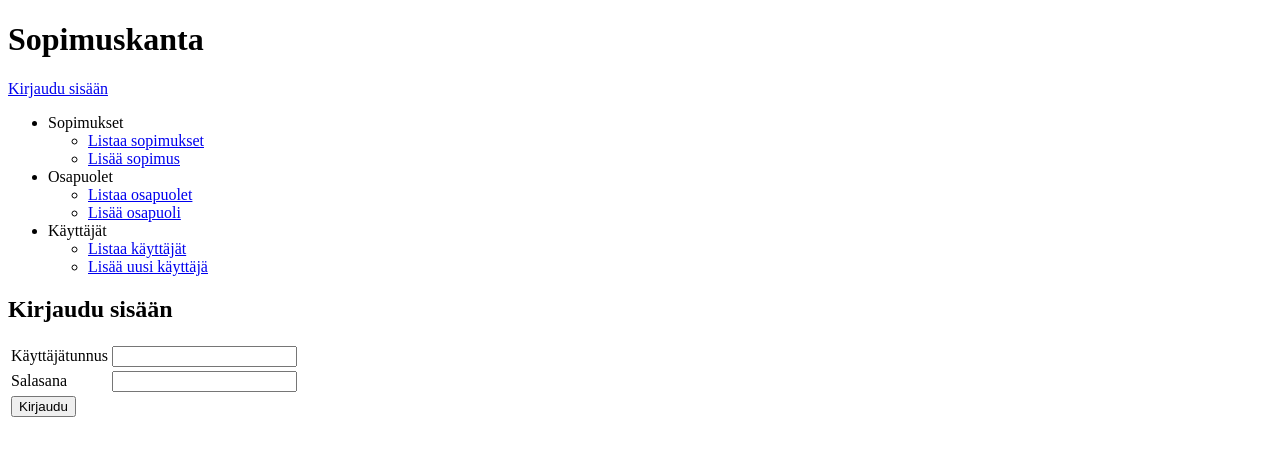
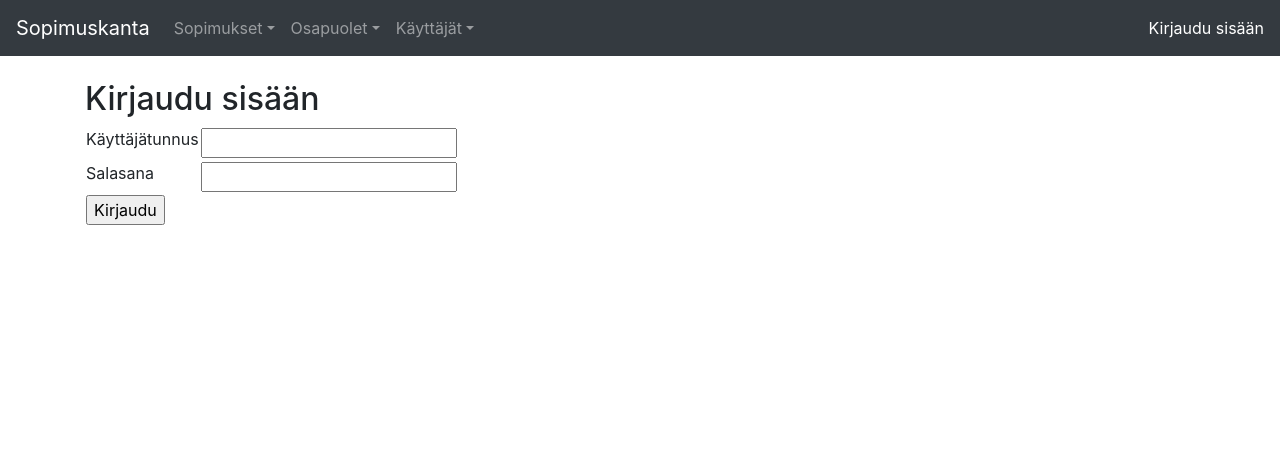
Before and after one commit to teemuoksanen/tsoha-sopimuskanta, a Flask app: page /auth/login in a window 1280 px wide. Shown: the top 456 px of the page. Run offline with Flask 2, Linux system fonts and the light colour scheme; some libraries are stand-ins or nearby versions.

Commit message:
Boostrapin käyttöönotto

```diff
--- a/application/templates/auth/loginform.html
+++ b/application/templates/auth/loginform.html
@@ -2,7 +2,9 @@
 
 {% block body %}
 <h2>Kirjaudu sisään</h2>
-{{ error }}
+{% if error %}
+<div class="alert alert-danger" role="alert">{{ error }}</div>
+{% endif %}
 <form method="POST" action="{{ url_for('auth_login') }}">
   <table>
     <tr>
--- a/application/templates/index.html
+++ b/application/templates/index.html
@@ -1,6 +1,7 @@
 {% extends "layout.html" %}
 
 {% block body %}
+  <h2>Sopimuskanta</h2>
   <p>
     Tervetuloa käyttämään sopimuskantaa!
   </p>
--- a/application/templates/layout.html
+++ b/application/templates/layout.html
@@ -1,48 +1,66 @@
 <!DOCTYPE html>
-<html>
+<html lang="fi">
 
   <head>
     <meta charset="utf-8">
+    <meta name="viewport" content="width=device-width, initial-scale=1, shrink-to-fit=no">
     <title>Sopimuskanta</title>
+    <link rel="stylesheet" href="https://stackpath.bootstrapcdn.com/bootstrap/4.1.3/css/bootstrap.min.css" integrity="sha384-MCw98/SFnGE8fJT3GXwEOngsV7Zt27NXFoaoApmYm81iuXoPkFOJwJ8ERdknLPMO" crossorigin="anonymous">
   </head>
 
   <body>
 
-    <h1>Sopimuskanta</h1>
+    <nav class="navbar navbar-expand-md navbar-dark bg-dark mb-4">
+      <a class="navbar-brand" href="/">Sopimuskanta</a>
+      <button class="navbar-toggler" type="button" data-toggle="collapse" data-target="#navbarsCollapse" aria-controls="navbarsCollapse" aria-expanded="false" aria-label="Toggle navigation">
+        <span class="navbar-toggler-icon"></span>
+      </button>
 
+      <div class="collapse navbar-collapse" id="navbarsCollapse">
+        <ul class="navbar-nav mr-auto">
+          <li class="nav-item dropdown">
+            <a class="nav-link dropdown-toggle" href="{{ url_for('contracts_index') }}" id="dropdown01" data-toggle="dropdown" aria-haspopup="true" aria-expanded="false">Sopimukset</a>
+            <div class="dropdown-menu" aria-labelledby="dropdown01">
+              <a class="dropdown-item" href="{{ url_for('contracts_index') }}">Listaa sopimukset</a>
+              <a class="dropdown-item" href="{{ url_for('contracts_form') }}">Lisää uusi sopimus</a>
+            </div>
+          </li>
+          <li class="nav-item dropdown">
+            <a class="nav-link dropdown-toggle" href="{{ url_for('parties_index') }}" id="dropdown01" data-toggle="dropdown" aria-haspopup="true" aria-expanded="false">Osapuolet</a>
+            <div class="dropdown-menu" aria-labelledby="dropdown01">
+              <a class="dropdown-item" href="{{ url_for('parties_index') }}">Listaa osapuolet</a>
+              <a class="dropdown-item" href="{{ url_for('parties_form') }}">Lisää uusi osapuoli</a>
+            </div>
+          </li>
+          <li class="nav-item dropdown">
+            <a class="nav-link dropdown-toggle" href="{{ url_for('users_index') }}" id="dropdown01" data-toggle="dropdown" aria-haspopup="true" aria-expanded="false">Käyttäjät</a>
+            <div class="dropdown-menu" aria-labelledby="dropdown01">
+              <a class="dropdown-item" href="{{ url_for('users_index') }}">Listaa käyttäjät</a>
+              <a class="dropdown-item" href="{{ url_for('users_form') }}">Lisää uusi käyttäjä</a>
+            </div>
+          </li>
+        </ul>
+        <span class="navbar-text">
           {% if current_user.is_authenticated %}
-      <p>
-	      Käyttäjä: {{ current_user.name }} (<a href="{{ url_for('auth_logout') }}">Kirjaudu ulos</a>)
-      </p>
+          Käyttäjä: {{ current_user.name }} - <a href="{{ url_for('auth_logout') }}">Kirjaudu ulos</a>
           {% else %}
-      <p>
           <a href="{{ url_for('auth_login') }}">Kirjaudu sisään</a>
-      </p>
           {% endif %}
+        </span>
+      </div>
+    </nav>
 
-    <ul>
-      <li>Sopimukset</li>
-      <ul>
-        <li><a href="{{ url_for('contracts_index') }}">Listaa sopimukset</a></li>
-        <li><a href="{{ url_for('contracts_form') }}">Lisää sopimus</a></li>
-      </ul>
-      <li>Osapuolet</li>
-      <ul>
-        <li><a href="{{ url_for('parties_index') }}">Listaa osapuolet</a></li>
-        <li><a href="{{ url_for('parties_form') }}">Lisää osapuoli</a></li>
-      </ul>
-      <li>Käyttäjät</li>
-      <ul>
-        <li><a href="{{ url_for('users_index') }}">Listaa käyttäjät</a></li>
-        <li><a href="{{ url_for('users_form') }}">Lisää uusi käyttäjä</a></li>
-      </ul>
-    </ul>
-
+    <main role="main" class="container">
       {% block body %}
       <p>
         Sisältö.
       </p>
       {% endblock %}
+    </main>
+
+    <script src="https://code.jquery.com/jquery-3.3.1.slim.min.js" integrity="sha384-q8i/X+965DzO0rT7abK41JStQIAqVgRVzpbzo5smXKp4YfRvH+8abtTE1Pi6jizo" crossorigin="anonymous"></script>
+    <script src="https://cdnjs.cloudflare.com/ajax/libs/popper.js/1.14.3/umd/popper.min.js" integrity="sha384-ZMP7rVo3mIykV+2+9J3UJ46jBk0WLaUAdn689aCwoqbBJiSnjAK/l8WvCWPIPm49" crossorigin="anonymous"></script>
+    <script src="https://stackpath.bootstrapcdn.com/bootstrap/4.1.3/js/bootstrap.min.js" integrity="sha384-ChfqqxuZUCnJSK3+MXmPNIyE6ZbWh2IMqE241rYiqJxyMiZ6OW/JmZQ5stwEULTy" crossorigin="anonymous"></script>
   </body>
 
 </html>
```
Lines whose indentation alone changed are shown as unchanged.
